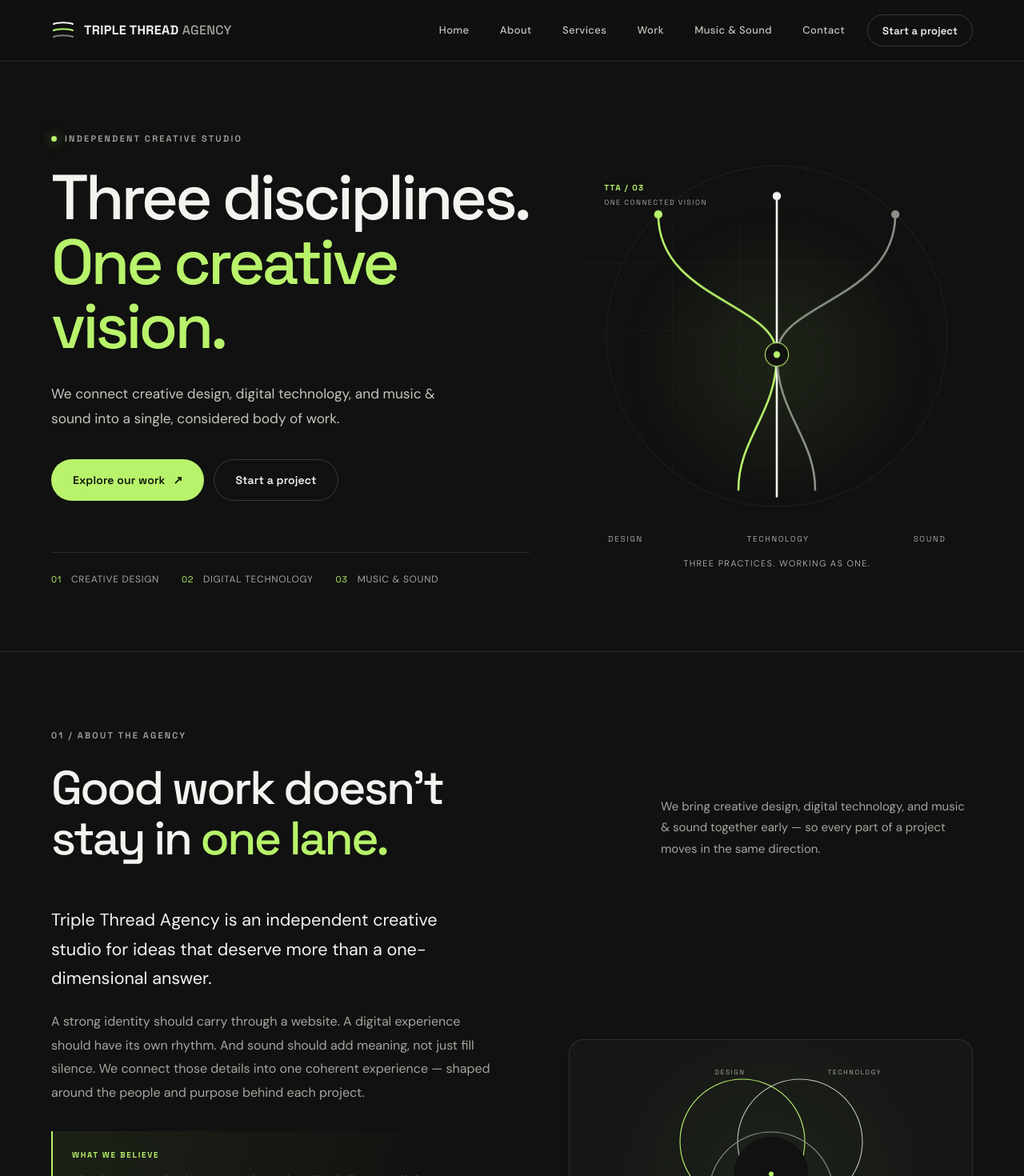
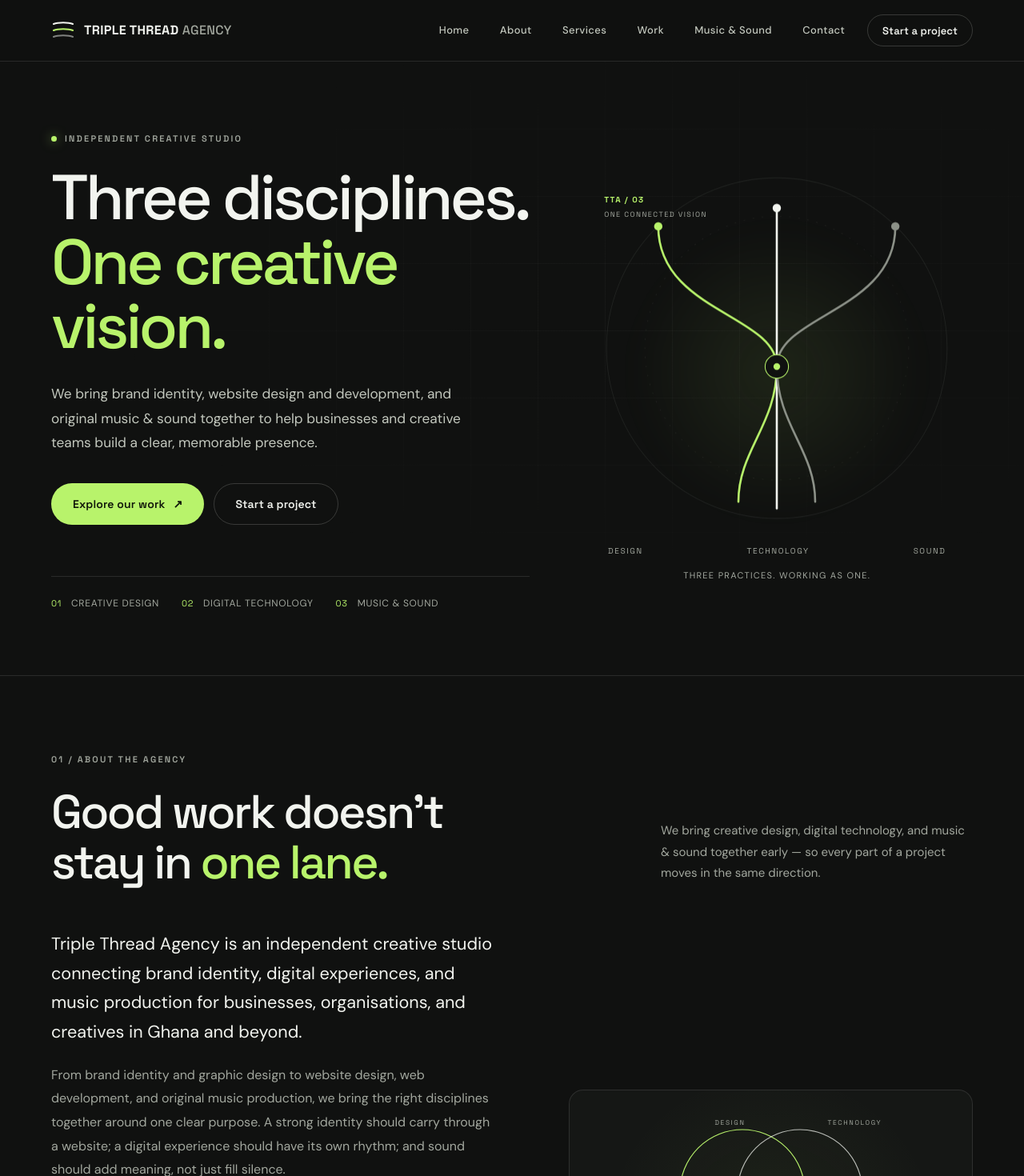
Before and after one commit to Ikeys-Studio/My-portfolio, a Next.js app: page / in a window 1280 px wide. Shown: the top 1470 px of the page at 80% size. Built offline with nearby package versions, Linux system fonts and the light colour scheme; no server answers.

Commit message:
Strengthen homepage service and Ghana search relevance

```diff
--- a/src/app/page.tsx
+++ b/src/app/page.tsx
@@ -120,8 +120,9 @@ export default function Home() {
                 <span className="accent-text">One creative vision.</span>
               </h1>
               <p className="hero__lead">
-                We connect creative design, digital technology, and music &amp;
-                sound into a single, considered body of work.
+                We bring brand identity, website design and development, and
+                original music &amp; sound together to help businesses and
+                creative teams build a clear, memorable presence.
               </p>
               <div className="hero__actions">
                 <a className="btn btn--primary" href="#work">
@@ -171,15 +172,18 @@ export default function Home() {
             <div className="about__body">
               <div className="about__copy">
                 <p className="about__lead">
-                  Triple Thread Agency is an independent creative studio for
-                  ideas that deserve more than a one-dimensional answer.
+                  Triple Thread Agency is an independent creative studio
+                  connecting brand identity, digital experiences, and music
+                  production for businesses, organisations, and creatives in
+                  Ghana and beyond.
                 </p>
                 <p>
-                  A strong identity should carry through a website. A digital
-                  experience should have its own rhythm. And sound should add
-                  meaning, not just fill silence. We connect those details into
-                  one coherent experience — shaped around the people and
-                  purpose behind each project.
+                  From brand identity and graphic design to website design,
+                  web development, and original music production, we bring the
+                  right disciplines together around one clear purpose. A strong
+                  identity should carry through a website; a digital experience
+                  should have its own rhythm; and sound should add meaning, not
+                  just fill silence.
                 </p>
 
                 <div className="about__belief">
```
